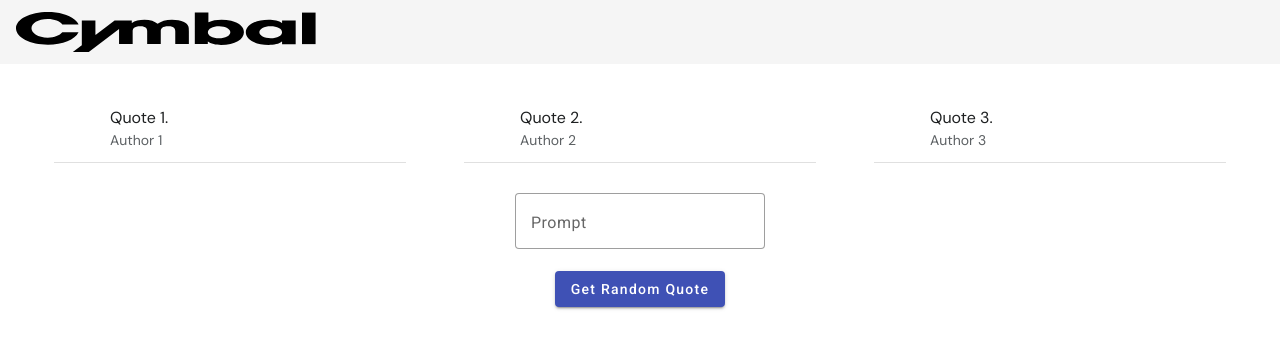
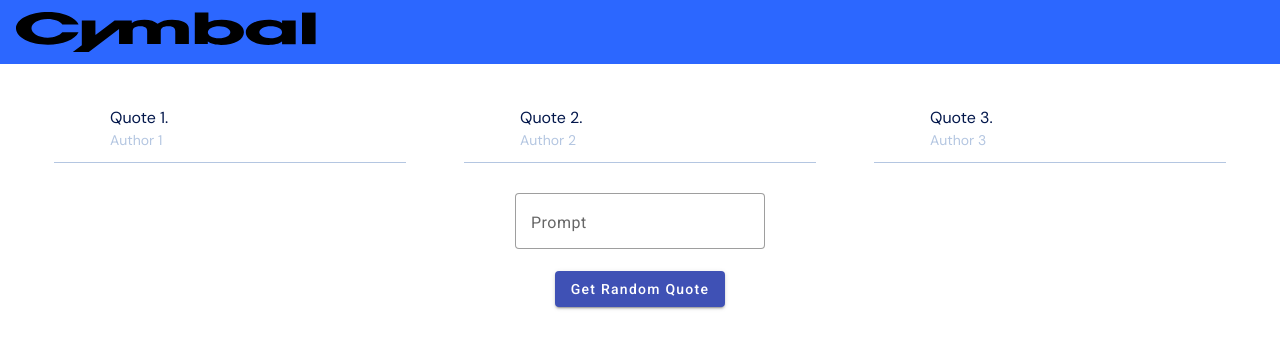
Before and after one commit to jjdelorme/quotes-web, an Angular app: page / in a window 1280 px wide. Shown: the top 348 px of the page. Built offline with nearby package versions, Linux system fonts and the light colour scheme.

Commit message:
fix: Correct logo aspect ratio and update color palette
- Updates the logo style to preserve its aspect ratio.

- Applies the new color palette from Figma to the application.

```diff
--- a/src/app/app.component.scss
+++ b/src/app/app.component.scss
@@ -1,3 +1,7 @@
+mat-toolbar {
+  background-color: var(--primary-color);
+}
+
 .container {
     display: grid;
     grid-template-columns: repeat(auto-fit, minmax(300px, 1fr));
@@ -22,7 +26,7 @@ button {
 }
 
 .list-item {
-  background-color: white;
+  background-color: var(--neutral-white);
   box-sizing: border-box;
   display: flex;
   flex-direction: column;
@@ -64,22 +68,23 @@ button {
   .title {
     font-size: 16px;
     line-height: 24px;
-    color: #1e2021;
+    color: var(--text-color);
   }
 
   .description {
     font-size: 14px;
     line-height: 20px;
-    color: #5c6063;
+    color: var(--secondary-color);
   }
 
   .divider {
     height: 1px;
     width: 100%;
-    background-color: #e0e0e0;
+    background-color: var(--secondary-color);
   }
 }
 
 .logo {
   height: 40px;
+  width: auto;
 }
--- a/src/styles.scss
+++ b/src/styles.scss
@@ -2,8 +2,10 @@
 @import url('https://fonts.googleapis.com/css2?family=DM+Sans:wght@400;500&display=swap');
 
 :root {
-  --neutral-700: #5C6063;
-  --neutral-900: #1E2021;
+  --primary-color: #2C67FF;
+  --secondary-color: #B4C6E1;
+  --accent-color: #86F7B1;
+  --text-color: #03174B;
   --neutral-white: #FFFFFF;
 }
 
@@ -12,7 +14,7 @@ body {
   margin: 0;
   font-family: 'DM Sans', sans-serif;
   background-color: var(--neutral-white);
-  color: var(--neutral-900);
+  color: var(--text-color);
 }
 
 .error-message {
```
